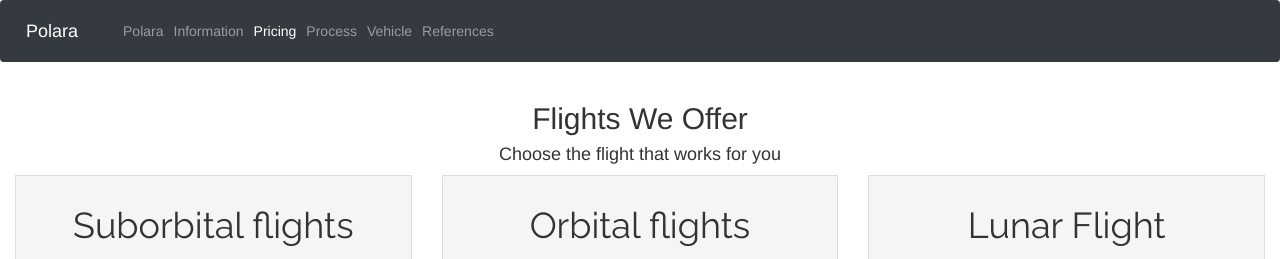
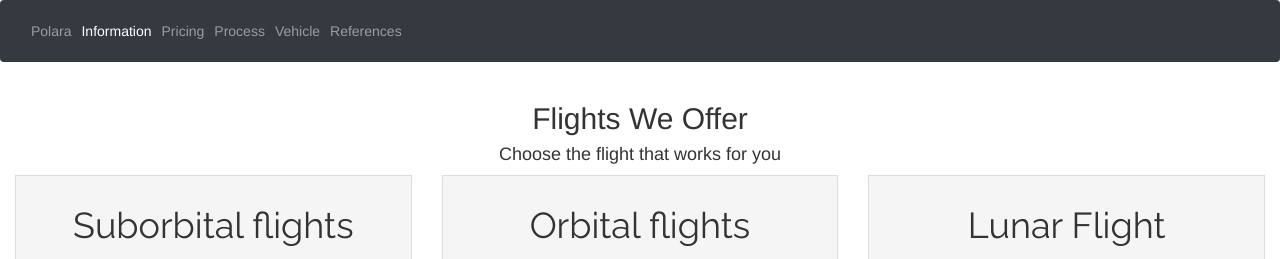
Before and after one commit to polara1/polara, a plain HTML site: page pricing.html in a window 1280 px wide. Shown: the top 259 px of the page. Drawn offline with nearby package versions, Linux system fonts and the light colour scheme.

Commit message:
Update pricing.html
updated nav bar

```diff
--- a/pricing.html
+++ b/pricing.html
@@ -17,19 +17,18 @@
 </head>
 <body>
     <nav class="navbar navbar-expand-lg navbar-dark bg-dark">
-  <a class="navbar-brand" href="#">Polara</a>
   <button class="navbar-toggler" type="button" data-toggle="collapse" data-target="#navbarNavDropdown" aria-controls="navbarNavDropdown" aria-expanded="false" aria-label="Toggle navigation">
     <span class="navbar-toggler-icon"></span>
   </button>
   <div class="collapse navbar-collapse" id="navbarNavDropdown">
     <ul class="navbar-nav">
       <li class="nav-item">
-        <a class="nav-link" href="polara.html">Polara</span></a>
+        <a class="nav-link" href="polara.html">Polara</a>
+      </li>
+      <li class="nav-item active">
+        <a class="nav-link" href="index.html">Information</span></a>
       </li>
       <li class="nav-item">
-        <a class="nav-link" href="index.html">Information</a>
-      </li>
-      <li class="nav-item active">
         <a class="nav-link" href="pricing.html">Pricing</a>
       </li>
       <li class="nav-item">
```
